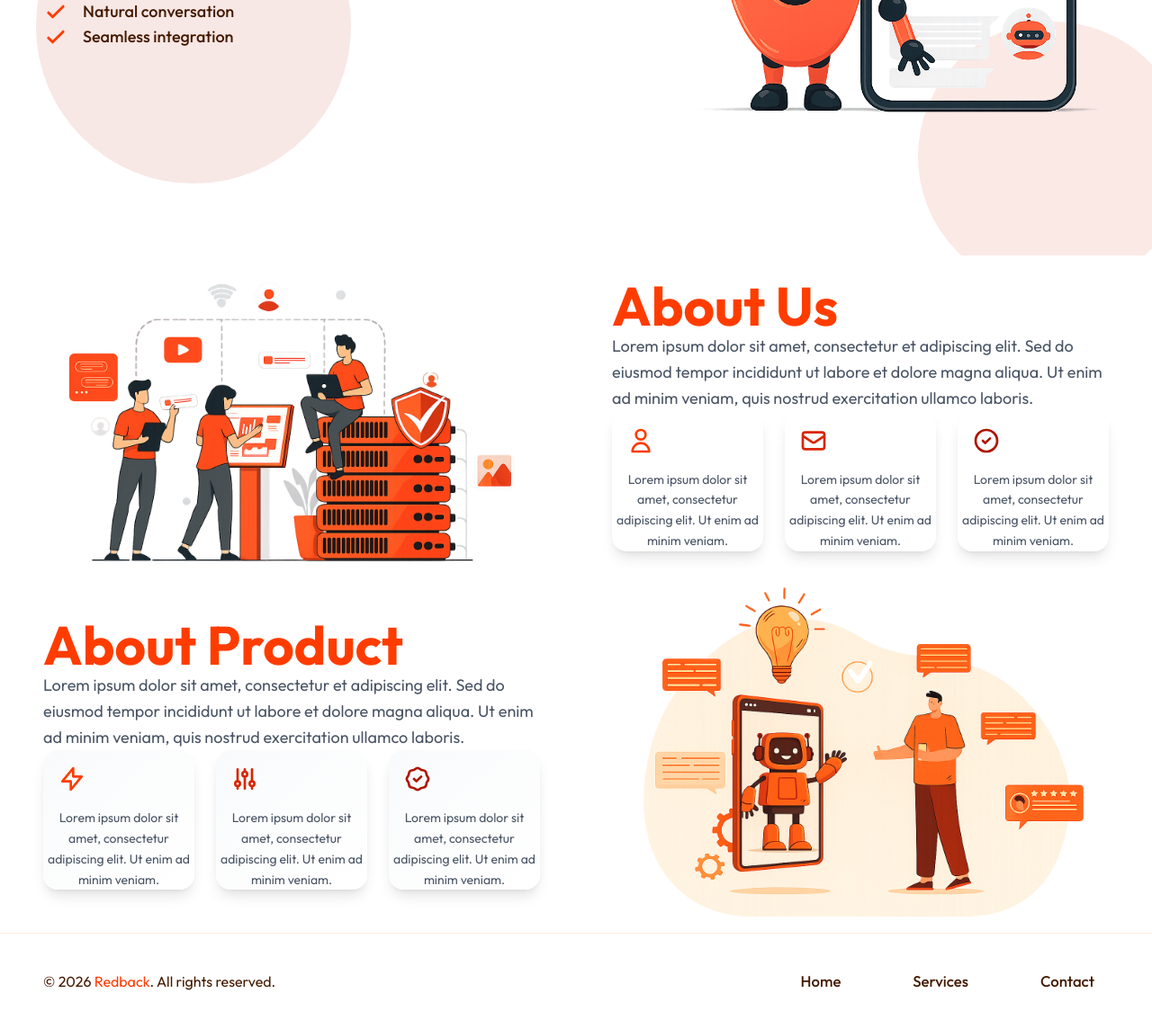
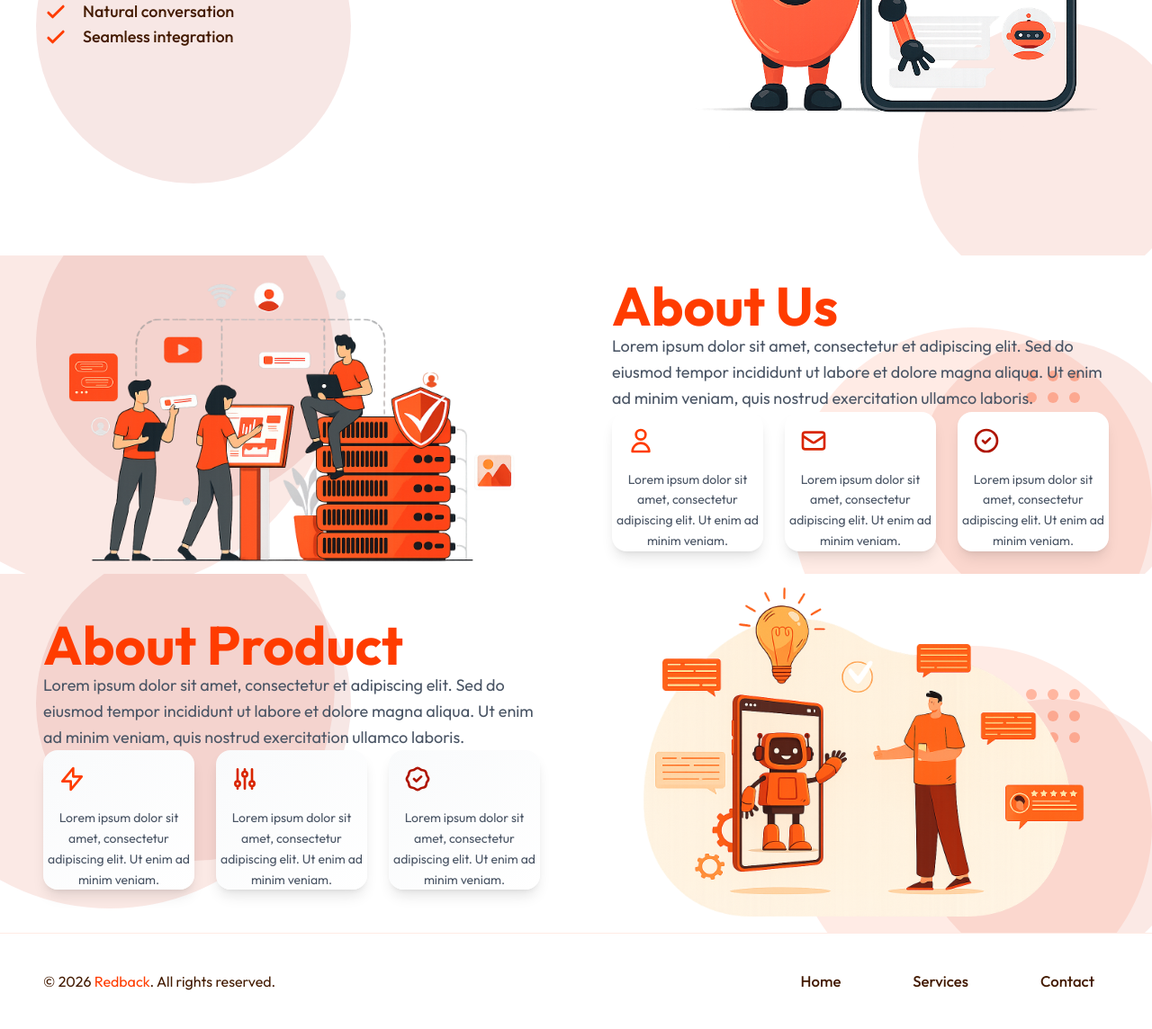
Before and after one commit to Gd0810/chatbot, a Django app: page / in a window 1280 px wide. Shown: the part 649-1793 px from the top of the page at 90% size. Run offline with Django 5.2, Linux system fonts and the light colour scheme; parts of the project's set-up code (start-up, migrations or seed data) failed here and were passed over; some libraries are stand-ins or nearby versions.

Commit message:
update:background_design

```diff
--- a/templates/pages/index.html
+++ b/templates/pages/index.html
@@ -135,11 +135,34 @@
 </section>
 <!-- About Us Section - Image Left, Content Right -->
 <section class="relative py-20 px-6 sm:px-8 lg:px-16 my-20 overflow-hidden bg-white">
-    <!-- Gradient Mesh Background -->
-    <div class="absolute inset-0 opacity-30">
-        <div class="absolute top-0 left-0 w-full h-full bg-gradient-to-br from-primary/20 via-transparent to-primary-dark/20"></div>
-        <div class="absolute top-1/4 right-0 w-96 h-96 bg-gradient-radial from-primary/30 to-transparent rounded-full blur-3xl"></div>
-        <div class="absolute bottom-1/4 left-0 w-96 h-96 bg-gradient-radial from-primary-darker/30 to-transparent rounded-full blur-3xl"></div>
+    <!-- Decorative Wave Patterns -->
+    <div class="wave-pattern" style="z-index: 0;">
+        <!-- Top Left Wave -->
+        <div class="wave bg-primary-dark w-96 h-96 -top-20 -left-20 lg:w-[500px] lg:h-[500px] lg:-top-32 lg:-left-32"></div>
+
+        <!-- Top Right Wave -->
+        <div class="wave bg-primary w-80 h-80 top-10 right-0 lg:w-[400px] lg:h-[400px] lg:top-20"></div>
+
+        <!-- Bottom Left Wave -->
+        <div class="wave bg-primary-darker w-72 h-72 bottom-20 left-10 lg:w-[350px] lg:h-[350px]"></div>
+
+        <!-- Bottom Right Wave -->
+        <div class="wave bg-primary-dark w-64 h-64 -bottom-10 -right-10 lg:w-[300px] lg:h-[300px]"></div>
+
+        <!-- Additional decorative dots -->
+        <div class="absolute top-32 right-20 hidden lg:block">
+            <div class="grid grid-cols-3 gap-3">
+                <div class="w-3 h-3 rounded-full bg-primary opacity-30"></div>
+                <div class="w-3 h-3 rounded-full bg-primary opacity-30"></div>
+                <div class="w-3 h-3 rounded-full bg-primary opacity-30"></div>
+                <div class="w-3 h-3 rounded-full bg-primary opacity-30"></div>
+                <div class="w-3 h-3 rounded-full bg-primary opacity-30"></div>
+                <div class="w-3 h-3 rounded-full bg-primary opacity-30"></div>
+                <div class="w-3 h-3 rounded-full bg-primary opacity-30"></div>
+                <div class="w-3 h-3 rounded-full bg-primary opacity-30"></div>
+                <div class="w-3 h-3 rounded-full bg-primary opacity-30"></div>
+            </div>
+        </div>
     </div>
 
     <div class="container mx-auto max-w-7xl relative z-10">
@@ -208,8 +231,8 @@
 
 <!-- Our Services Section - Content Left, Image Right -->
 <section class="relative py-20 px-6 sm:px-8 lg:px-16 my-20 overflow-hidden bg-white">
-    <!-- Wave Pattern Background (matching Main Landing Section) -->
-    <div class="wave-pattern">
+    <!-- Decorative Wave Patterns -->
+    <div class="wave-pattern" style="z-index: 0;">
         <!-- Top Left Wave -->
         <div class="wave bg-primary-dark w-96 h-96 -top-20 -left-20 lg:w-[500px] lg:h-[500px] lg:-top-32 lg:-left-32"></div>
 
@@ -221,6 +244,21 @@
 
         <!-- Bottom Right Wave -->
         <div class="wave bg-primary-dark w-64 h-64 -bottom-10 -right-10 lg:w-[300px] lg:h-[300px]"></div>
+
+        <!-- Additional decorative dots -->
+        <div class="absolute top-32 right-20 hidden lg:block">
+            <div class="grid grid-cols-3 gap-3">
+                <div class="w-3 h-3 rounded-full bg-primary opacity-30"></div>
+                <div class="w-3 h-3 rounded-full bg-primary opacity-30"></div>
+                <div class="w-3 h-3 rounded-full bg-primary opacity-30"></div>
+                <div class="w-3 h-3 rounded-full bg-primary opacity-30"></div>
+                <div class="w-3 h-3 rounded-full bg-primary opacity-30"></div>
+                <div class="w-3 h-3 rounded-full bg-primary opacity-30"></div>
+                <div class="w-3 h-3 rounded-full bg-primary opacity-30"></div>
+                <div class="w-3 h-3 rounded-full bg-primary opacity-30"></div>
+                <div class="w-3 h-3 rounded-full bg-primary opacity-30"></div>
+            </div>
+        </div>
     </div>
 
     <div class="container mx-auto max-w-7xl relative z-10">
```
